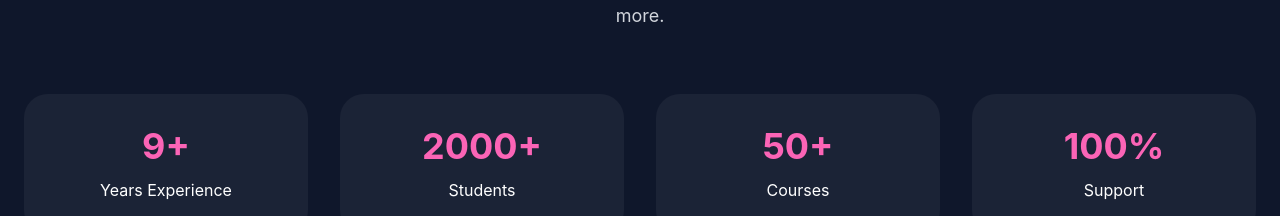
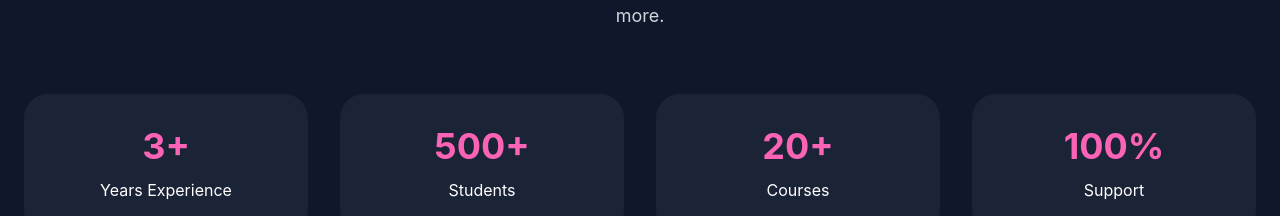
Before and after one commit to Yanira2026/AVEDUCATION, a React (Vite) app: page /yanira in a window 1280 px wide. Shown: the part 830-1046 px from the top of the page. Built offline with nearby package versions, Linux system fonts and the light colour scheme.

Commit message:
update12_yanira

```diff
--- a/src/components/YaniraAbout.jsx
+++ b/src/components/YaniraAbout.jsx
@@ -16,17 +16,17 @@ export default function YaniraAbout() {
         <div className="grid md:grid-cols-4 gap-8 mt-16">
 
           <div className="bg-white/5 rounded-3xl p-8 text-center">
-            <h3 className="text-pink-400 text-4xl font-bold">9+</h3>
+            <h3 className="text-pink-400 text-4xl font-bold">3+</h3>
             <p className="text-white mt-3">Years Experience</p>
           </div>
 
           <div className="bg-white/5 rounded-3xl p-8 text-center">
-            <h3 className="text-pink-400 text-4xl font-bold">2000+</h3>
+            <h3 className="text-pink-400 text-4xl font-bold">500+</h3>
             <p className="text-white mt-3">Students</p>
           </div>
 
           <div className="bg-white/5 rounded-3xl p-8 text-center">
-            <h3 className="text-pink-400 text-4xl font-bold">50+</h3>
+            <h3 className="text-pink-400 text-4xl font-bold">20+</h3>
             <p className="text-white mt-3">Courses</p>
           </div>
 
```
Also changed, not shown: src/assets/logos/yanira-logo.png.
